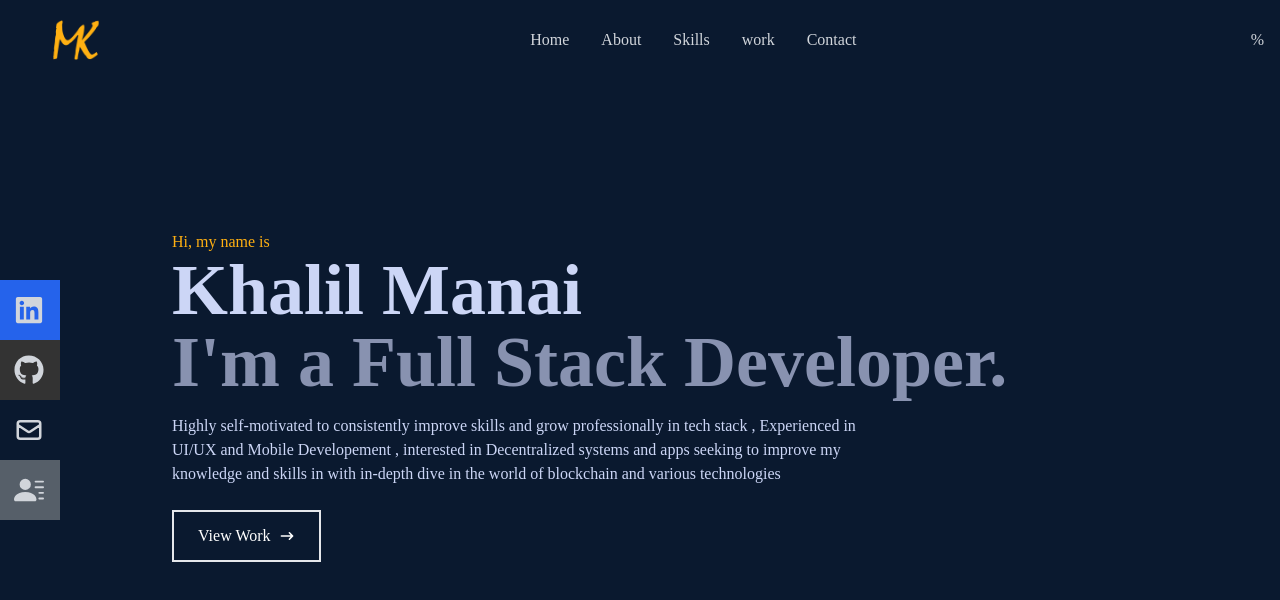
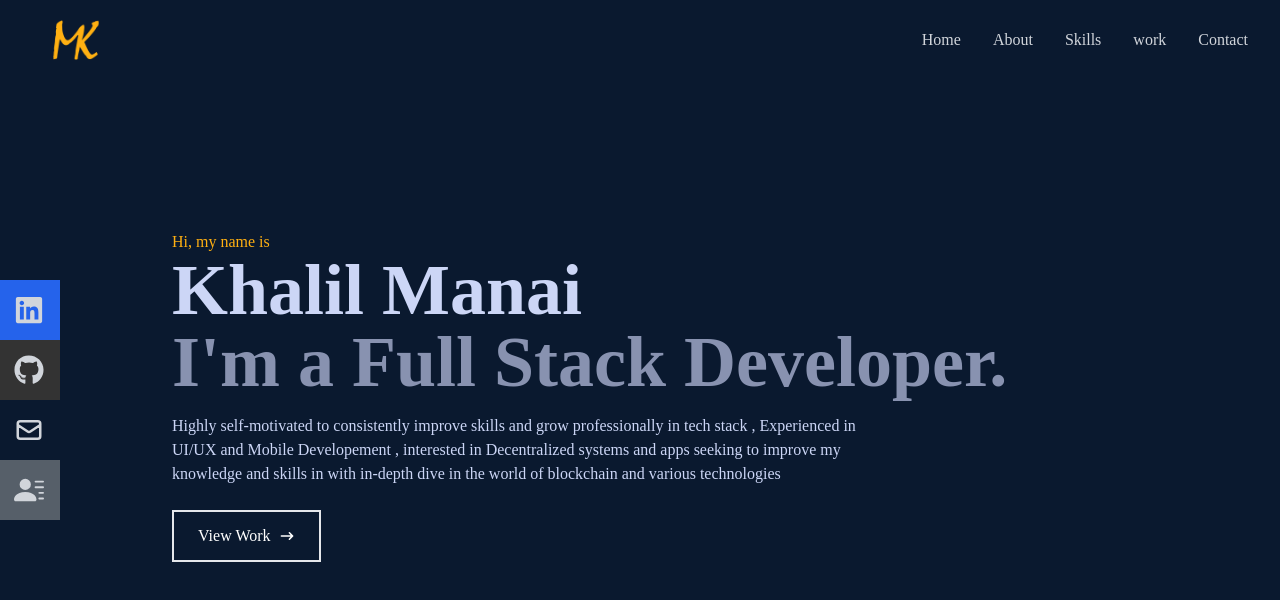
Before and after one commit to khalilmanai/MyPortfolio, a React (Create React App) app: page / in a window 1280 px wide. Shown: the top 600 px of the page. Built offline with nearby package versions, Linux system fonts and the light colour scheme.

Commit message:
gh-pages integration

```diff
--- a/package.json
+++ b/package.json
@@ -2,7 +2,7 @@
   "name": "protfolio-react-app",
   "version": "0.1.0",
   "private": true,
-  "homepage": " https://khalilmanai.github.io/react-portfolio",
+  "homepage": "https://khalilmanai.github.io/MyPortfolio",
   "dependencies": {
     "@testing-library/jest-dom": "^5.16.5",
     "@testing-library/react": "^13.3.0",
--- a/src/components/navbar.jsx
+++ b/src/components/navbar.jsx
@@ -114,7 +114,7 @@ const Navbar = () => {
 
         </ul>
       </div>
-      %
+
 
 
 
```
